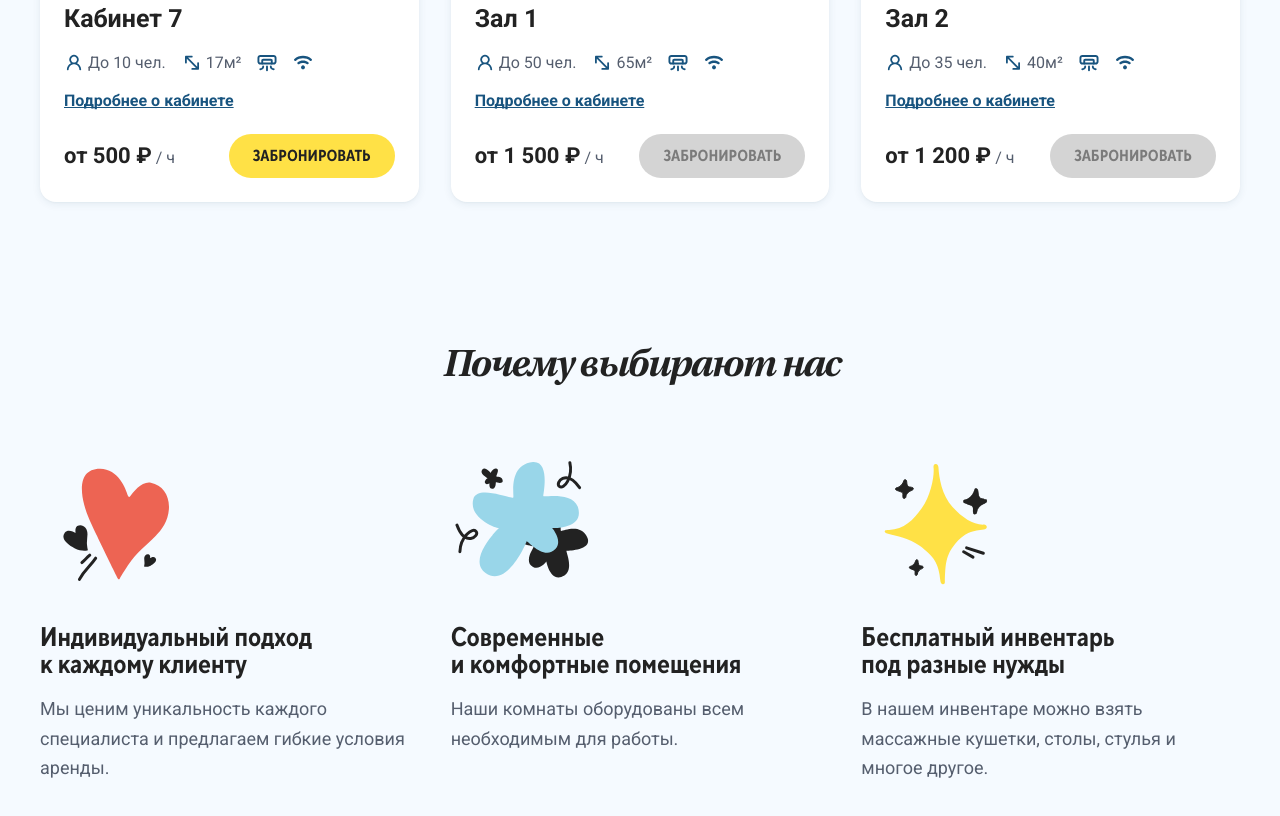
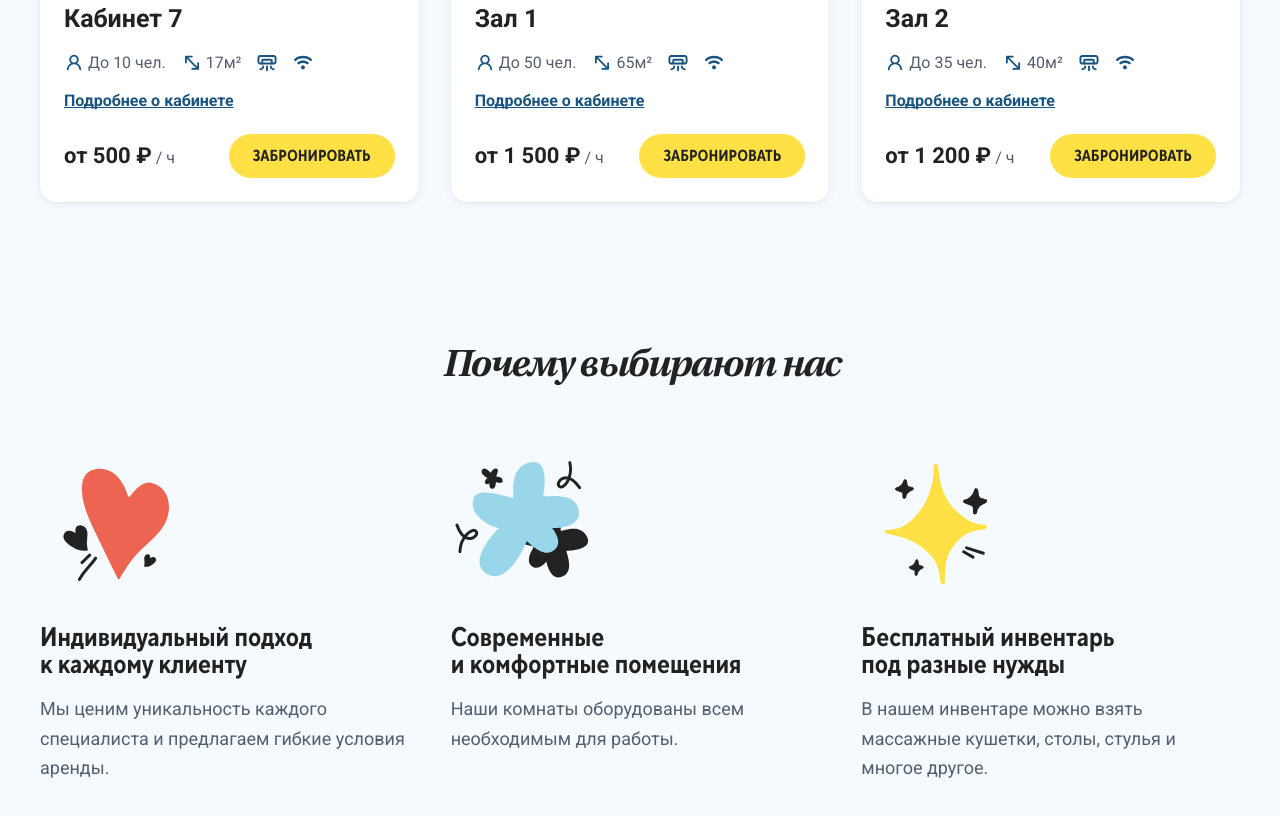
Before and after one commit to Leming1/insight, a Next.js app: page / in a window 1280 px wide. Shown: the part 2260-3076 px from the top of the page. Built offline with nearby package versions, Linux system fonts and the light colour scheme.

Commit message:
feat(spaces): add WhatsApp booking links with prefilled text for Halls 1 and 2

```diff
--- a/src/components/sections/Spaces.tsx
+++ b/src/components/sections/Spaces.tsx
@@ -167,6 +167,7 @@ const rooms: Room[] = [
 		hasWifi: true,
 		price: 1500,
 		href: '/rooms/hall-1',
+		bookingUrl: 'https://wa.me/79172701000?text=%D0%97%D0%B4%D1%80%D0%B0%D0%B2%D1%81%D1%82%D0%B2%D1%83%D0%B9%D1%82%D0%B5!%20%D0%A5%D0%BE%D1%87%D1%83%20%D0%B7%D0%B0%D0%B1%D1%80%D0%BE%D0%BD%D0%B8%D1%80%D0%BE%D0%B2%D0%B0%D1%82%D1%8C%20%D0%97%D0%B0%D0%BB%201.%20%D0%9F%D0%BE%D0%B4%D1%81%D0%BA%D0%B0%D0%B6%D0%B8%D1%82%D0%B5%20%D0%BF%D0%BE%20%D0%B4%D0%BE%D1%81%D1%82%D1%83%D0%BF%D0%BD%D0%BE%D1%81%D1%82%D0%B8%20%D0%B8%20%D1%83%D1%81%D0%BB%D0%BE%D0%B2%D0%B8%D1%8F%D0%BC%2C%20%D0%BF%D0%BE%D0%B6%D0%B0%D0%BB%D1%83%D0%B9%D1%81%D1%82%D0%B0.',
 		description: 'Большой конференц-зал для крупных мероприятий, тренингов и семинаров. Оснащён проектором, экраном, звуковым оборудованием.',
 		groupPricing: 'Максимальная вместимость 50 человек, площадь 65м²',
 	},
@@ -186,6 +187,7 @@ const rooms: Room[] = [
 		hasWifi: true,
 		price: 1200,
 		href: '/rooms/hall-2',
+		bookingUrl: 'https://wa.me/79172701000?text=%D0%97%D0%B4%D1%80%D0%B0%D0%B2%D1%81%D1%82%D0%B2%D1%83%D0%B9%D1%82%D0%B5!%20%D0%A5%D0%BE%D1%87%D1%83%20%D0%B7%D0%B0%D0%B1%D1%80%D0%BE%D0%BD%D0%B8%D1%80%D0%BE%D0%B2%D0%B0%D1%82%D1%8C%20%D0%97%D0%B0%D0%BB%202.%20%D0%9F%D0%BE%D0%B4%D1%81%D0%BA%D0%B0%D0%B6%D0%B8%D1%82%D0%B5%20%D0%BF%D0%BE%20%D0%B4%D0%BE%D1%81%D1%82%D1%83%D0%BF%D0%BD%D0%BE%D1%81%D1%82%D0%B8%20%D0%B8%20%D1%83%D1%81%D0%BB%D0%BE%D0%B2%D0%B8%D1%8F%D0%BC%2C%20%D0%BF%D0%BE%D0%B6%D0%B0%D0%BB%D1%83%D0%B9%D1%81%D1%82%D0%B0.',
 		description: 'Средний зал для групповых занятий и тренингов. В зале имеется: проектор, экран, флипчарт, стулья, столы, звуковое оборудование и кондиционер.',
 		groupPricing: 'Оптимально для групп до 35 человек, площадь 40м²',
 	},
```
